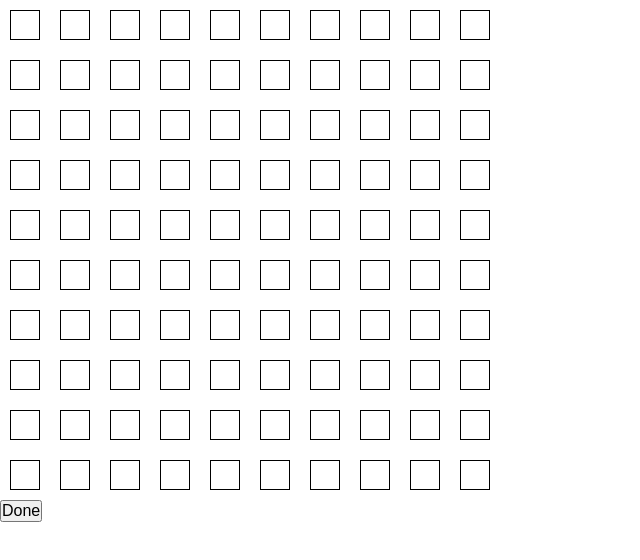
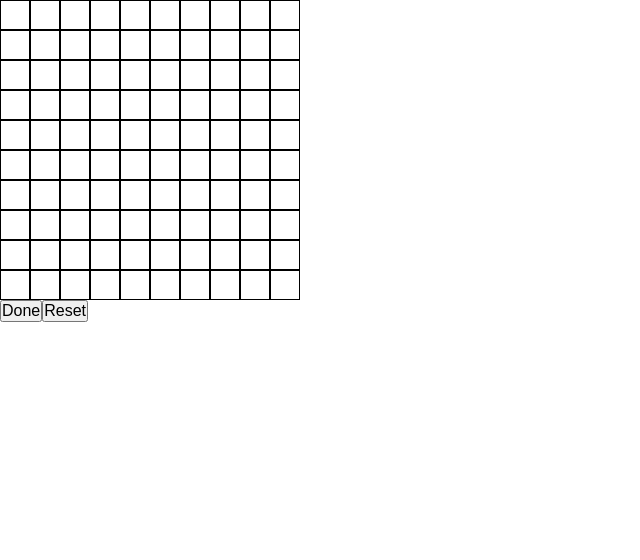
Before and after one commit to zkpranav/graph-algorithms-visualizer, a React (Vite) app: page / in a window 1280 px wide. Shown: the top 560 px of the page, without its empty margins (0-640 px from the left). Built offline with nearby package versions, Linux system fonts and the light colour scheme.

Commit message:
Handling reset

```diff
--- a/src/GraphController/GraphController.jsx
+++ b/src/GraphController/GraphController.jsx
@@ -4,9 +4,8 @@ import React from 'react'
 function GraphController(props) {
     return (
         <div className='graph-controller' >
-            <label htmlFor='done' >
-                <button name='done' onClick={props.handleDone}> {'Done'} </button>
-            </label>
+            <button id='mode-controller' onClick={props.handleDone} > {'Done'} </button>
+            <button onClick={props.handleReset} > {'Reset'} </button>
         </div>
     )
 }
--- a/src/Grid/Grid.scss
+++ b/src/Grid/Grid.scss
@@ -1,8 +1,8 @@
 .grid {
     $grid-length: 10;
 
-    width: 500px;
-    height: 500px;
+    width: 300px;
+    height: 300px;
     display: grid;
     grid-template-columns: repeat($grid-length, 1fr);
     grid-template-rows: repeat($grid-length, 1fr);
--- a/src/Node/Node.scss
+++ b/src/Node/Node.scss
@@ -4,12 +4,16 @@
     align-items: center;
     justify-content: center;
 
-    border: 1px solid #000000;
-    margin: 10px;
+    /**
+    * Temporary style
+    */
+    border: 1px solid black;
+
 
     &.node--is-active {
         background-color: #ff0000;
         color: #ffffff;
+        border-radius: 50%;
     }
 
     &.node--not-in-graph {
--- a/src/Visualizer/Visualizer.jsx
+++ b/src/Visualizer/Visualizer.jsx
@@ -59,10 +59,16 @@ function Visualizer(props) {
 		initialSetup()
 	}, [])
 
-    // function handleReset() {
-    //     initialSetup()
-    //     // TODO: setup reference to done button to set disabled=false and change controllerMode to setVertices
-    // }
+    /**
+     * Clear the grid, reset states and enable the done button
+     */
+    function handleReset() {
+        initialSetup()
+        setIdCount(0)
+        setGraph([])
+        setControllerMode('setVertices')
+        document.querySelector('#mode-controller').disabled = false
+    }
 
     /**
      * Event handlers
@@ -89,7 +95,7 @@ function Visualizer(props) {
     function handleDragStart(id, e) {
         e.target.style.opacity = 0.5
         edgeStart = id
-        console.log(edgeStart)
+        // console.log(edgeStart)
     }
 
     /**
@@ -98,17 +104,22 @@ function Visualizer(props) {
     function handleOnDrop(id, e) {
         e.preventDefault()
         edgeEnd = id
-        console.log(edgeEnd)
+        // console.log(edgeEnd)
         addEdge(graph, setGraph, edgeStart, edgeEnd)
     }
 
 
     /**
      * Toggle controllerMode and handle changes in controller context by building the adjecency matrix
-     * Controller Modes - setVertices, setEdges, done
+     * Controller Modes - setVertices, setEdges, done, (TODO: setWeights)
      */
     function handleDone(e) {
         if (controllerMode == 'setVertices') {
+            // If no vertices selected
+            if (graph.length == 0) {
+                return
+            }
+
             // Update context
             setControllerMode('setEdges')
             // Inittialize adj matrix
@@ -126,21 +137,24 @@ function Visualizer(props) {
 
         } else if (controllerMode == 'setEdges') {
             setControllerMode('done')
+            e.target.disabled = true
 
-        } else if (controllerMode == 'done') {
-            e.target.disabled = true
+            console.log(graph)
         }
     }
 
     return (
         <React.Fragment>
             <Grid grid={grid}
-            controllerMode={controllerMode}
-            handleClick={handleClick}
-            handleDragStart={handleDragStart}
-            handleOnDrop={handleOnDrop}
+                controllerMode={controllerMode}
+                handleClick={handleClick}
+                handleDragStart={handleDragStart}
+                handleOnDrop={handleOnDrop}
             />
-            <GraphController handleDone={handleDone} />
+            <GraphController
+                handleDone={handleDone}
+                handleReset={handleReset}
+            />
         </React.Fragment>
     )
 }
```
Also changed, not shown: src/Node/Node.jsx (indentation only).
